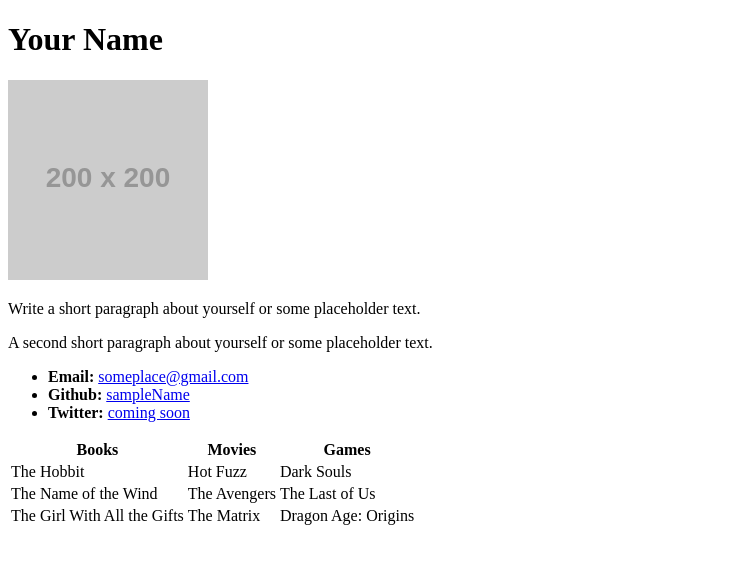
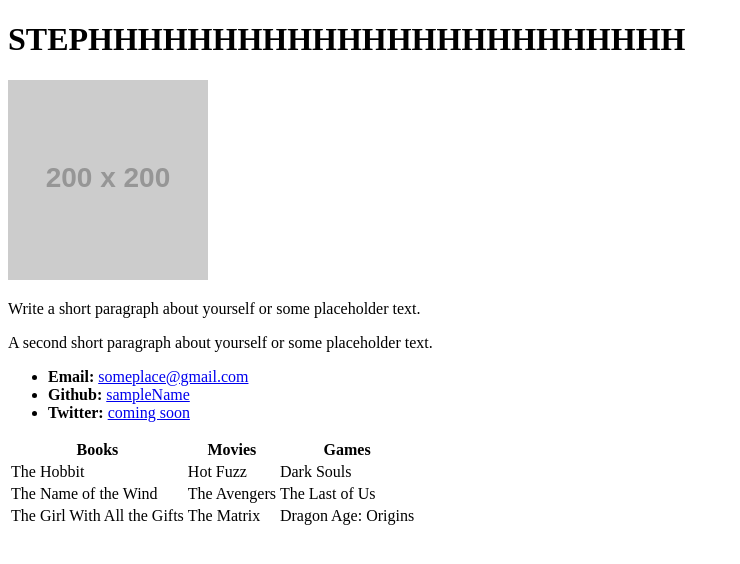
Before and after one commit to sarmenta91/sarmenta91.github.io, a plain HTML site: page index.html in a window 1280 px wide. Shown: the whole page, without its empty margins (0-740 px from the left). Drawn offline with Linux system fonts and the light colour scheme; placeholder pictures from the web are drawn by us.

Commit message:
chsngrd nsmr in indrx

```diff
--- a/index.html
+++ b/index.html
@@ -7,7 +7,7 @@
 
 <body>
 
-  <h1>Your Name</h1>
+  <h1>STEPHHHHHHHHHHHHHHHHHHHHHHHH</h1>
 
   <img src="https://placehold.it/200x200" alt="Your Name">
 
```
